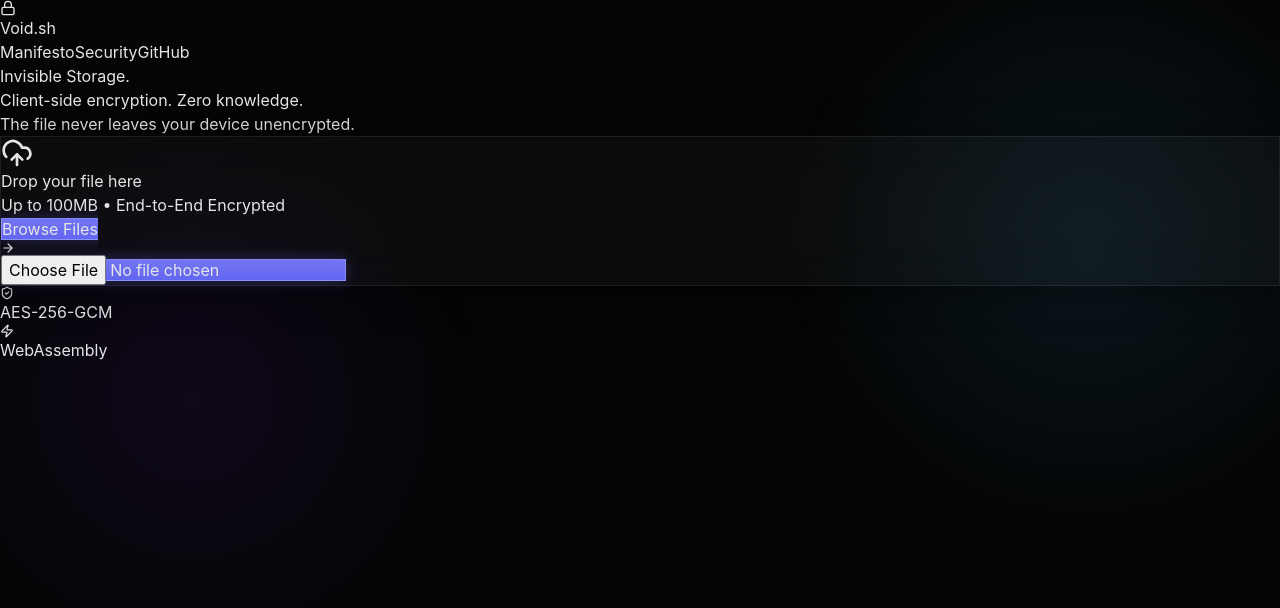
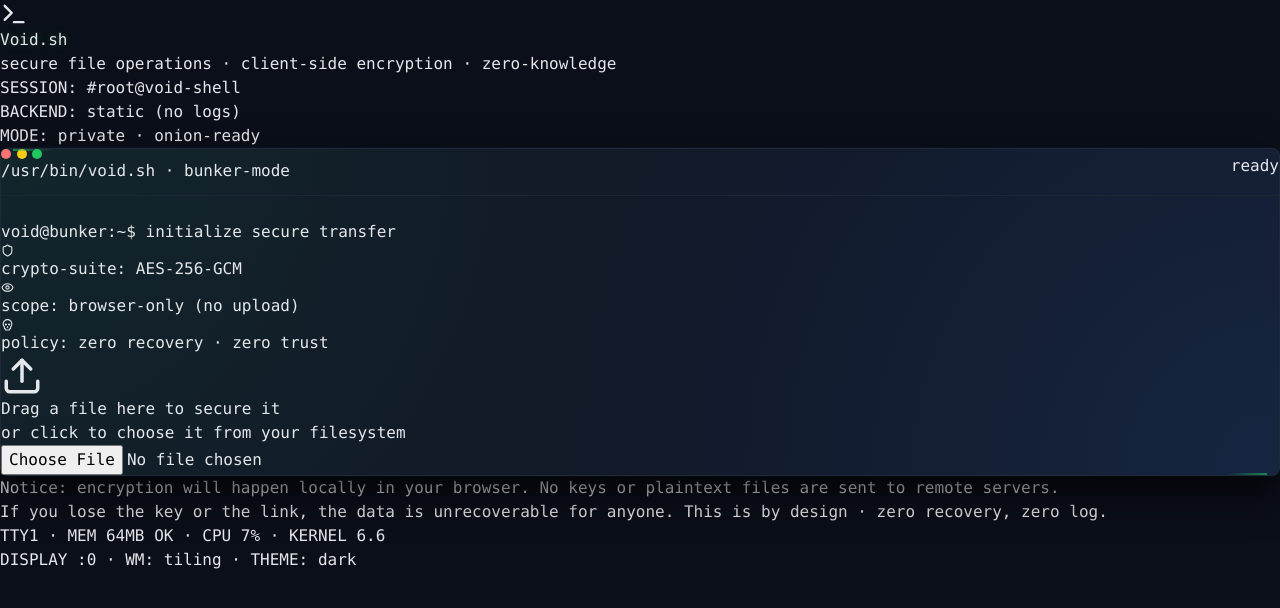
Before and after one commit to P4v3r/void-sh, a React (Vite) app: page / in a window 1280 px wide. Shown: the top 608 px of the page. Built offline with nearby package versions, Linux system fonts and the light colour scheme.

Commit message:
Commit 4

```diff
--- a/src/App.tsx
+++ b/src/App.tsx
@@ -1,188 +1,235 @@
 import React, { useState } from 'react';
-import { ShieldCheck, UploadCloud, Lock, ArrowRight, Zap, Copy, CheckCircle } from 'lucide-react';
-import { motion, AnimatePresence } from 'framer-motion';
+import { Shield, Upload, Lock, Eye, Terminal, FileCheck, Skull } from 'lucide-react';
 
 function App() {
   const [file, setFile] = useState<File | null>(null);
+  const [isDragOver, setIsDragOver] = useState(false);
   const [status, setStatus] = useState<'IDLE' | 'ENCRYPTING' | 'DONE'>('IDLE');
-  const [copied, setCopied] = useState(false);
+
+  const handleDragOver = (e: React.DragEvent) => {
+    e.preventDefault();
+    setIsDragOver(true);
+  };
+
+  const handleDragLeave = () => setIsDragOver(false);
 
   const handleDrop = (e: React.DragEvent) => {
     e.preventDefault();
+    setIsDragOver(false);
     if (e.dataTransfer.files && e.dataTransfer.files[0]) {
       setFile(e.dataTransfer.files[0]);
     }
   };
 
-  const startProcess = () => {
+  const handleFileInput = (e: React.ChangeEvent<HTMLInputElement>) => {
+    if (e.target.files && e.target.files[0]) {
+      setFile(e.target.files[0]);
+    }
+  };
+
+  // TODO: later you will replace this with real client-side encryption logic
+  const startEncryption = () => {
     if (!file) return;
     setStatus('ENCRYPTING');
-    setTimeout(() => setStatus('DONE'), 2500); // Simulazione più lunga per l'effetto
+    setTimeout(() => {
+      setStatus('DONE');
+    }, 2000);
   };
 
-  const copyLink = () => {
-    navigator.clipboard.writeText("https://void.sh/d/x91_safe#key_812");
-    setCopied(true);
-    setTimeout(() => setCopied(false), 2000);
+  const resetAll = () => {
+    setFile(null);
+    setStatus('IDLE');
   };
 
   return (
-    <div className="min-h-screen flex flex-col relative text-white antialiased selection:bg-indigo-500/30">
-      <div className="aurora-bg" />
+    <div className="min-h-screen px-4 md:px-8 py-6 flex flex-col selection:bg-emerald-900/60 selection:text-white">
+      {/* Header styled like a modern Linux desktop app */}
+      <header className="flex flex-col md:flex-row md:items-end md:justify-between gap-4 border-b border-slate-800 pb-4 mb-8">
+        <div>
+          <div className="flex items-center gap-2">
+            <Terminal size={28} className="text-emerald-400" />
+            <h1 className="text-3xl md:text-4xl font-semibold tracking-tight text-glow">
+              Void.sh
+            </h1>
+          </div>
+          <p className="text-xs text-slate-400 mt-1">
+            secure file operations · client-side encryption · zero-knowledge
+          </p>
+        </div>
+        <div className="text-xs text-right text-slate-500 space-y-0.5">
+          <p>SESSION: #root@void-shell</p>
+          <p>BACKEND: static (no logs)</p>
+          <p>MODE: private · onion-ready</p>
+        </div>
+      </header>
 
-      <nav className="w-full max-w-6xl mx-auto p-6 flex justify-between items-center z-10">
-        <div className="flex items-center gap-2 font-semibold tracking-tight text-xl">
-          <div className="w-8 h-8 rounded-lg bg-gradient-to-br from-indigo-500 to-purple-600 flex items-center justify-center shadow-lg shadow-indigo-500/20">
-            <Lock size={16} className="text-white" />
+      {/* Main layout */}
+      <main className="flex-1 flex flex-col items-center justify-center max-w-4xl mx-auto w-full">
+        <div className="w-full cyber-border p-4 md:p-6 lg:p-8">
+
+          {/* Window chrome like GNOME/Konsole */}
+          <div className="window-chrome">
+            <div className="flex items-center gap-2">
+              <div className="window-dots">
+                <span className="window-dot red" />
+                <span className="window-dot yellow" />
+                <span className="window-dot green" />
               </div>
-          <span className="bg-clip-text text-transparent bg-gradient-to-r from-white to-white/60">
-            Void.sh
+              <span className="text-xs text-slate-400 font-mono">
+                /usr/bin/void.sh · bunker-mode
               </span>
             </div>
-        <div className="hidden md:flex gap-6 text-sm text-white/50 font-medium">
-          <span className="hover:text-white transition-colors cursor-pointer">Manifesto</span>
-          <span className="hover:text-white transition-colors cursor-pointer">Security</span>
-          <span className="hover:text-white transition-colors cursor-pointer">GitHub</span>
+            <span className="text-[11px] text-slate-500 font-mono">
+              {status === 'IDLE' && 'ready'}
+              {status === 'ENCRYPTING' && 'encrypting…'}
+              {status === 'DONE' && 'done'}
+            </span>
           </div>
-      </nav>
 
-      {/* Main Content */}
-      <main className="flex-1 flex flex-col items-center justify-center p-4 z-10">
+          {/* Fake prompt line */}
+          <div className="mb-5 text-xs md:text-sm font-mono text-slate-300">
+            <p>
+              <span className="text-emerald-400">void@bunker</span>
+              <span className="text-slate-500">:~$</span> initialize secure transfer
+              <span className="cursor-blink" />
+            </p>
+          </div>
 
-        <motion.div
-          initial={{ opacity: 0, y: 20 }}
-          animate={{ opacity: 1, y: 0 }}
-          className="text-center mb-10 max-w-2xl"
-        >
-          <h1 className="text-5xl md:text-7xl font-bold tracking-tighter mb-4 bg-clip-text text-transparent bg-gradient-to-b from-white via-white to-white/40">
-            Invisible Storage.
-          </h1>
-          <p className="text-lg text-white/40 font-light">
-            Client-side encryption. Zero knowledge. <br className="hidden md:block"/>
-            The file never leaves your device unencrypted.
-          </p>
-        </motion.div>
+          {/* Technical status tags */}
+          <div className="flex flex-wrap gap-4 mb-6 text-[11px] md:text-xs font-mono text-slate-400">
+            <span className="flex items-center gap-1 px-2 py-1 rounded-full bg-slate-900/60 border border-slate-800">
+              <Shield size={13} className="text-emerald-400" /> crypto-suite: AES-256-GCM
+            </span>
+            <span className="flex items-center gap-1 px-2 py-1 rounded-full bg-slate-900/60 border border-slate-800">
+              <Eye size={13} className="text-sky-400" /> scope: browser-only (no upload)
+            </span>
+            <span className="flex items-center gap-1 px-2 py-1 rounded-full bg-slate-900/60 border border-slate-800">
+              <Skull size={13} className="text-rose-400" /> policy: zero recovery · zero trust
+            </span>
+          </div>
 
-        <motion.div
-          layout
-          className="w-full max-w-md glass-panel rounded-3xl p-1 overflow-hidden relative group"
-        >
-
-          <div className="absolute -inset-0.5 bg-gradient-to-r from-indigo-500/30 to-purple-500/30 rounded-3xl opacity-0 group-hover:opacity-100 transition duration-500 blur-lg" />
-
-          <div className="relative bg-[#0a0a0a]/80 rounded-[22px] p-8 h-[400px] flex flex-col items-center justify-center">
-
-            <AnimatePresence mode="wait">
+          {/* Main interaction area */}
           {status === 'IDLE' && (
-                <motion.div
-                  key="idle"
-                  initial={{ opacity: 0 }}
-                  animate={{ opacity: 1 }}
-                  exit={{ opacity: 0, scale: 0.95 }}
-                  className="w-full h-full flex flex-col items-center justify-center"
-                  onDragOver={(e) => e.preventDefault()}
+            <div
+              onDragOver={handleDragOver}
+              onDragLeave={handleDragLeave}
               onDrop={handleDrop}
+              className={[
+                'border-2 rounded-lg transition-all duration-200 h-64',
+                'flex flex-col items-center justify-center cursor-pointer group relative',
+                isDragOver
+                  ? 'border-emerald-400 bg-emerald-500/5'
+                  : 'border-dashed border-slate-700 hover:border-emerald-500 hover:bg-slate-800/40'
+              ].join(' ')}
             >
               {!file ? (
                 <>
-                      <div className="w-20 h-20 rounded-full bg-white/5 flex items-center justify-center mb-6 group-hover:scale-110 transition-transform duration-500 border border-white/10">
-                        <UploadCloud size={32} className="text-indigo-400 drop-shadow-[0_0_10px_rgba(129,140,248,0.5)]" />
-                      </div>
-                      <p className="text-lg font-medium text-white/80">Drop your file here</p>
-                      <p className="text-sm text-white/30 mt-2 mb-8">Up to 100MB • End-to-End Encrypted</p>
-
-                      <label className="btn-primary px-8 py-3 rounded-xl font-medium text-sm cursor-pointer flex items-center gap-2">
-                        Browse Files <ArrowRight size={14} />
-                        <input type="file" className="hidden" onChange={(e) => e.target.files && setFile(e.target.files[0])} />
-                      </label>
+                  <Upload
+                    size={42}
+                    className="mb-4 text-slate-500 group-hover:text-emerald-400 transition-colors"
+                  />
+                  <p className="text-base md:text-lg font-semibold text-slate-100">
+                    Drag a file here to secure it
+                  </p>
+                  <p className="text-[11px] md:text-xs text-slate-400 mt-1">
+                    or click to choose it from your filesystem
+                  </p>
+                  <input
+                    type="file"
+                    className="hidden"
+                    onChange={handleFileInput}
+                    id="fileInput"
+                  />
+                  <label
+                    htmlFor="fileInput"
+                    className="absolute inset-0 cursor-pointer"
+                  ></label>
                 </>
               ) : (
-                    <div className="w-full text-center">
-                      <div className="w-16 h-16 mx-auto rounded-2xl bg-indigo-500/20 flex items-center justify-center mb-4 border border-indigo-500/30 text-indigo-300">
-                        <Zap size={28} fill="currentColor" />
-                      </div>
-                      <h3 className="text-xl font-semibold mb-1 truncate px-4">{file.name}</h3>
-                      <p className="text-sm text-white/40 mb-8">{(file.size / 1024 / 1024).toFixed(2)} MB ready to lock</p>
-
-                      <button onClick={startProcess} className="w-full btn-primary py-3 rounded-xl font-medium flex items-center justify-center gap-2">
-                        <Lock size={16} /> Encrypt & Upload
-                      </button>
-                      <button onClick={() => setFile(null)} className="mt-4 text-xs text-white/30 hover:text-white transition-colors">
-                        Cancel
+                <div className="text-center px-4">
+                  <FileCheck size={40} className="mx-auto mb-3 text-emerald-400" />
+                  <p className="text-lg font-semibold text-slate-100 truncate max-w-xs mx-auto">
+                    {file.name}
+                  </p>
+                  <p className="text-xs text-slate-400 mt-1">
+                    {(file.size / 1024).toFixed(2)} KB detected · ready for encryption
+                  </p>
+                  <button
+                    onClick={startEncryption}
+                    className="mt-5 inline-flex items-center justify-center bg-emerald-500 text-slate-900 font-semibold px-6 py-2 rounded-md hover:bg-emerald-400 transition-colors text-xs md:text-sm tracking-wide"
+                  >
+                    Start secure encryption
                   </button>
                 </div>
               )}
-                </motion.div>
+            </div>
           )}
 
           {status === 'ENCRYPTING' && (
-                <motion.div
-                  key="encrypting"
-                  initial={{ opacity: 0 }}
-                  animate={{ opacity: 1 }}
-                  exit={{ opacity: 0 }}
-                  className="flex flex-col items-center"
-                >
-                  <div className="relative w-24 h-24 mb-6">
-                    <svg className="animate-spin duration-[3s] w-full h-full text-indigo-500/20" viewBox="0 0 24 24">
-                      <circle className="opacity-25" cx="12" cy="12" r="10" stroke="currentColor" strokeWidth="4" fill="none"></circle>
-                      <path className="opacity-75" fill="currentColor" d="M4 12a8 8 0 018-8V0C5.373 0 0 5.373 0 12h4zm2 5.291A7.962 7.962 0 014 12H0c0 3.042 1.135 5.824 3 7.938l3-2.647z"></path>
-                    </svg>
-                    <div className="absolute inset-0 flex items-center justify-center">
-                      <Lock size={24} className="text-indigo-400" />
+            <div className="h-64 flex flex-col items-center justify-center text-center space-y-4">
+              <Lock size={42} className="text-emerald-400 animate-pulse" />
+              <p className="text-lg font-semibold text-slate-100">
+                Encrypting…
+              </p>
+              <div className="w-full max-w-md h-2 bg-slate-900 rounded-full overflow-hidden">
+                <div className="h-full bg-emerald-500 animate-pulse" style={{ width: '70%' }} />
+              </div>
+              <div className="text-[11px] md:text-xs font-mono text-slate-400 text-left max-w-md mx-auto">
+                <p>&gt; deriving_keys  · OK</p>
+                <p>&gt; sealing_payload · OK</p>
+                <p>&gt; scrubbing_metadata · ACTIVE</p>
               </div>
             </div>
-                  <h3 className="text-xl font-medium animate-pulse">Encrypting...</h3>
-                  <p className="text-sm text-white/30 mt-2">Deriving keys with Argon2id</p>
-                </motion.div>
           )}
 
           {status === 'DONE' && (
-                <motion.div
-                  key="done"
-                  initial={{ opacity: 0, scale: 0.9 }}
-                  animate={{ opacity: 1, scale: 1 }}
-                  className="w-full px-4 text-center"
+            <div className="h-64 flex flex-col items-center justify-center text-center space-y-4">
+              <div className="w-full max-w-xl border border-slate-700 rounded-md bg-slate-900/70 p-3 text-left">
+                <p className="text-[11px] text-slate-500 mb-1 font-mono">
+                  generated link (example · will be real later):
+                </p>
+                <code className="block text-xs md:text-sm bg-slate-950/80 px-3 py-2 rounded text-emerald-300 break-all">
+                  https://void.sh/d/7x91_safe#key_812739
+                </code>
+              </div>
+              <div className="flex flex-wrap gap-3 justify-center">
+                <button
+                  onClick={() => setStatus('IDLE')} // TODO: later you will add real clipboard copy
+                  className="inline-flex items-center justify-center bg-emerald-500 text-slate-900 font-semibold px-5 py-2 rounded-md hover:bg-emerald-400 transition-colors text-xs md:text-sm"
                 >
-                  <div className="w-16 h-16 mx-auto rounded-full bg-green-500/20 flex items-center justify-center mb-6 text-green-400 border border-green-500/30 shadow-[0_0_30px_rgba(74,222,128,0.2)]">
-                    <CheckCircle size={32} />
-                  </div>
-                  <h3 className="text-2xl font-bold mb-2">Secure Link Ready</h3>
-                  <p className="text-white/40 text-sm mb-6">This link contains the decryption key. Don't lose it.</p>
-
-                  <div className="bg-white/5 border border-white/10 rounded-xl p-1 pl-4 flex items-center gap-2 mb-6 group-focus-within:border-indigo-500/50 transition-colors">
-                    <span className="text-white/40 text-sm truncate flex-1 font-mono text-left">void.sh/d/x91...#key_812</span>
+                  Copy link
+                </button>
                 <button
-                      onClick={copyLink}
-                      className="bg-white/10 hover:bg-white/20 p-2.5 rounded-lg text-white transition-all active:scale-95"
+                  onClick={resetAll}
+                  className="inline-flex items-center justify-center border border-slate-600 text-slate-200 px-5 py-2 rounded-md hover:border-emerald-400 hover:text-emerald-200 transition-colors text-xs md:text-sm"
                 >
-                      {copied ? <CheckCircle size={18} className="text-green-400" /> : <Copy size={18} />}
+                  New operation
                 </button>
               </div>
-
-                  <button
-                    onClick={() => { setStatus('IDLE'); setFile(null); }}
-                    className="text-sm text-white/30 hover:text-white transition-colors"
-                  >
-                    Send another file
-                  </button>
-                </motion.div>
+            </div>
           )}
-            </AnimatePresence>
-
-          </div>
-        </motion.div>
-
-        <div className="mt-12 flex gap-8 opacity-40 grayscale hover:grayscale-0 transition-all duration-500">
-          <div className="flex items-center gap-2 text-xs">
-            <ShieldCheck size={14} /> AES-256-GCM
-          </div>
-          <div className="flex items-center gap-2 text-xs">
-            <Zap size={14} /> WebAssembly
-          </div>
         </div>
 
+        {/* Security notice footer */}
+        <div className="mt-6 text-center max-w-xl text-[11px] md:text-xs text-slate-500 font-mono">
+          <p className="mb-1">
+            Notice: encryption will happen locally in your browser. No keys or plaintext
+            files are sent to remote servers.
+          </p>
+          <p>
+            If you lose the key or the link, the data is unrecoverable for anyone. This is
+            by design · zero recovery, zero log.
+          </p>
+        </div>
       </main>
+
+      {/* Small “terminal status” details */}
+      <div className="fixed bottom-4 left-4 text-[10px] text-slate-600 font-mono hidden md:block">
+        TTY1 · MEM 64MB OK · CPU 7% · KERNEL 6.6
+      </div>
+      <div className="fixed bottom-4 right-4 text-[10px] text-slate-600 font-mono hidden md:block">
+        DISPLAY :0 · WM: tiling · THEME: dark
+      </div>
     </div>
   );
 }
--- a/src/index.css
+++ b/src/index.css
@@ -3,52 +3,103 @@
 @tailwind utilities;
 
 :root {
-  --bg-depth: #050505;
-  --glass-border: rgba(255, 255, 255, 0.08);
-  --glass-surface: rgba(255, 255, 255, 0.03);
+  --accent-main: #22c55e; /* modern green accent */
+  --accent-soft: #16a34a;
+  --bg-main: #0b0f19;     /* dark bluish background, modern terminal feel */
+  --bg-panel: #111827;    /* slightly lighter panels */
+  --border-soft: #1f2937;
 }
 
 body {
-  background-color: var(--bg-depth);
-  color: #e5e5e5;
-  font-family: -apple-system, BlinkMacSystemFont, "Segoe UI", Roboto, Helvetica, Arial, sans-serif;
+  background-color: var(--bg-main);
+  color: #e5e7eb; /* light gray text */
+  font-family: 'JetBrains Mono', 'Fira Code', 'SF Mono', Menlo, Monaco, Consolas, 'Liberation Mono', 'Courier New', monospace;
   overflow-x: hidden;
 }
 
-.aurora-bg {
-  position: fixed;
-  top: 0; left: 0; right: 0; bottom: 0;
-  z-index: -1;
-  background:
-    radial-gradient(circle at 15% 50%, rgba(76, 29, 149, 0.15), transparent 25%),
-    radial-gradient(circle at 85% 30%, rgba(56, 189, 248, 0.10), transparent 25%);
+/* Slight glow for key elements */
+.text-glow {
+  text-shadow: 0 0 8px rgba(34, 197, 94, 0.35);
 }
 
-.glass-panel {
-  background: var(--glass-surface);
-  backdrop-filter: blur(24px);
-  -webkit-backdrop-filter: blur(24px);
-  border: 1px solid var(--glass-border);
-  box-shadow: 0 4px 30px rgba(0, 0, 0, 0.5);
+/* Panel styled like a modern terminal window */
+.cyber-border {
+  border-radius: 0.5rem;
+  border: 1px solid var(--border-soft);
+  background: radial-gradient(circle at top left, rgba(34,197,94,0.08), transparent 55%),
+              radial-gradient(circle at bottom right, rgba(59,130,246,0.12), transparent 55%),
+              var(--bg-panel);
+  box-shadow:
+    0 18px 40px rgba(0,0,0,0.75),
+    0 0 0 1px rgba(15,23,42,0.9);
+  position: relative;
 }
 
-.btn-primary {
-  background: linear-gradient(180deg, rgba(255,255,255,0.1) 0%, rgba(255,255,255,0) 100%), #6366f1;
-  border: 1px solid rgba(255,255,255,0.2);
-  box-shadow: 0 0 15px rgba(99, 102, 241, 0.3);
-  transition: all 0.3s ease;
+/* Small accent bars on edges */
+.cyber-border::before,
+.cyber-border::after {
+  content: '';
+  position: absolute;
+  width: 40px;
+  height: 2px;
+  background: linear-gradient(to right, var(--accent-main), transparent);
+  opacity: 0.6;
 }
-.btn-primary:hover {
-  box-shadow: 0 0 25px rgba(99, 102, 241, 0.5);
-  transform: translateY(-1px);
+.cyber-border::before {
+  top: 0;
+  left: 12px;
+}
+.cyber-border::after {
+  bottom: 0;
+  right: 12px;
+  transform: rotate(180deg);
 }
 
-.drop-zone {
-  background: repeating-linear-gradient(
-    45deg,
-    rgba(255,255,255,0.03),
-    rgba(255,255,255,0.03) 10px,
-    rgba(255,255,255,0.05) 10px,
-    rgba(255,255,255,0.05) 20px
-  );
+/* Top bar styled like a GNOME/Konsole window */
+.window-chrome {
+  border-bottom: 1px solid rgba(31,41,55,0.9);
+  padding-bottom: 0.75rem;
+  margin-bottom: 1.5rem;
+  display: flex;
+  align-items: center;
+  gap: 0.75rem;
+  justify-content: space-between;
 }
+
+.window-dots {
+  display: flex;
+  align-items: center;
+  gap: 0.35rem;
+}
+
+.window-dot {
+  width: 10px;
+  height: 10px;
+  border-radius: 999px;
+}
+
+.window-dot.red {
+  background: #f97373;
+}
+.window-dot.yellow {
+  background: #facc15;
+}
+.window-dot.green {
+  background: #22c55e;
+}
+
+/* Blinking shell-like cursor */
+.cursor-blink {
+  display: inline-block;
+  width: 8px;
+  height: 1.1em;
+  background: var(--accent-main);
+  margin-left: 4px;
+  animation: blink 1s step-end infinite;
+  vertical-align: text-bottom;
+}
+
+@keyframes blink {
+  0%, 100% { opacity: 0; }
+  50% { opacity: 1; }
+}
```
Lines whose indentation alone changed are shown as unchanged.
